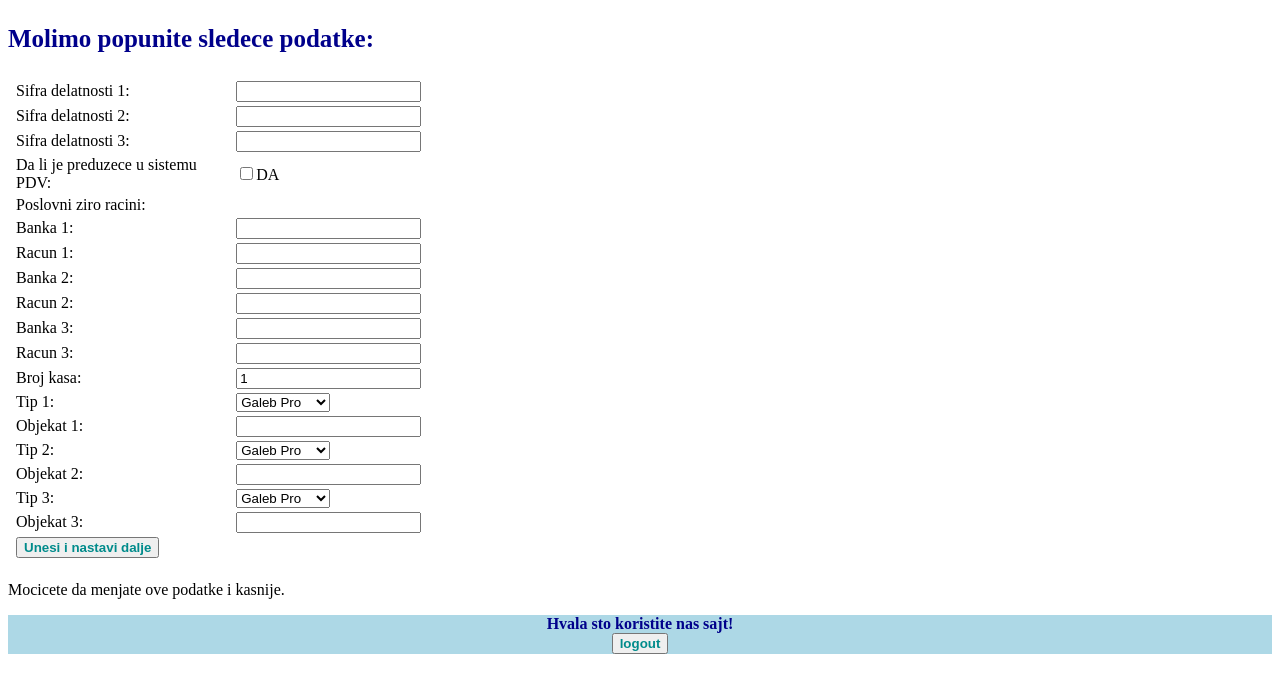
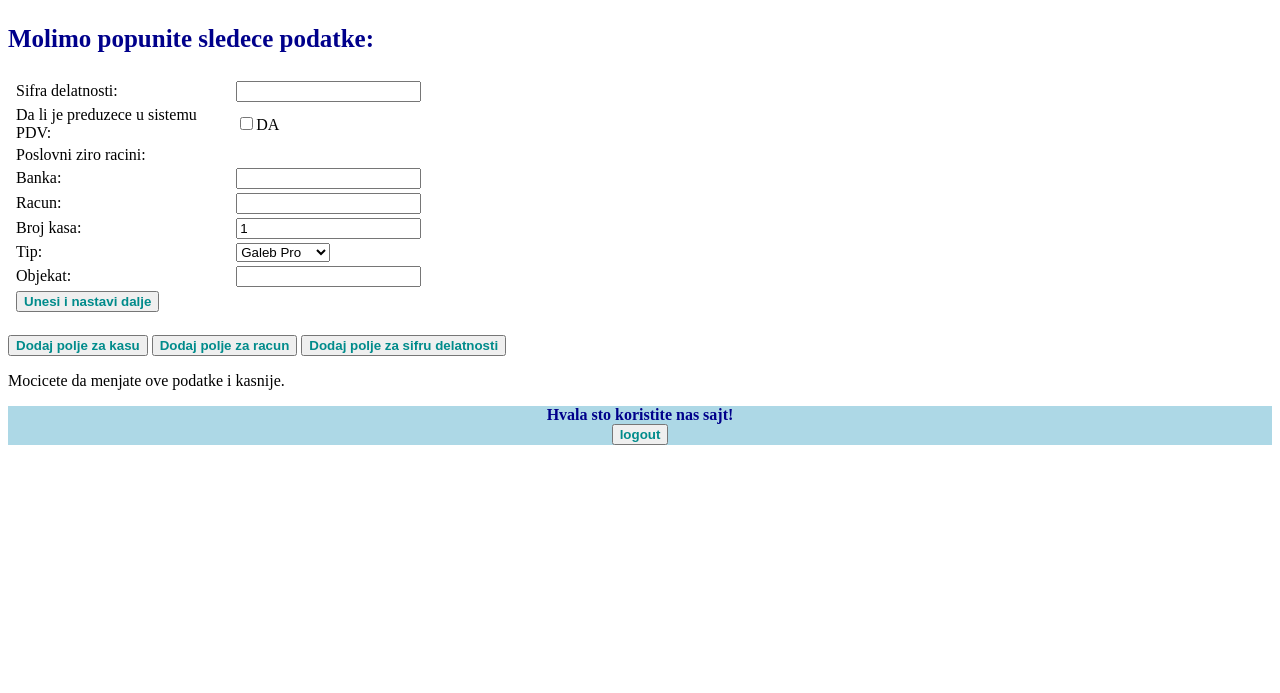
Before and after one commit to nkristina/SimpleWebsite, a PHP site: page /prviLogin.php in a window 1280 px wide. Shown: the part 77-770 px from the top of the page. Run offline with PHP 8.4, Linux system fonts and the light colour scheme; the visitor is signed in with stand-in values (Sample User, id 1).

Commit message:
Jos opcija

```diff
--- a/prviLogin.php
+++ b/prviLogin.php
@@ -21,20 +21,21 @@ Click nbfs://nbhost/SystemFileSystem/Templates/Scripting/EmptyPHPWebPage.php to
         ?>
         <div class='header'><h1>Dodatni podaci za registraciju</h1></div>
         <h3>Molimo popunite sledece podatke:</h3>
+
+        <?php
+        if(!isset($_SESSION['brojKase']))  $_SESSION['brojKase']= 1;
+        if(!isset($_SESSION['brojRacune']))  $_SESSION['brojRacune']= 1;
+        if(!isset($_SESSION['brojSifre']))  $_SESSION['brojSifre']= 1;?>
+
         <form action="prviLoginKod.php" method="post" name="formaPrviLog" onsubmit="return proveriPrvi();">
             <table>
+                <?php
+                for($k=0; $k<$_SESSION['brojSifre']; $k++){?>
                 <tr>
-                    <td>Sifra delatnosti 1:</td>
+                    <td>Sifra delatnosti:</td>
                     <td><input type="text" name="sifra[]"></td>
                 </tr>
-                <tr>
-                    <td>Sifra delatnosti 2:</td>
-                    <td><input type="text" name="sifra[]"></td>
-                </tr>
-                <tr>
-                    <td>Sifra delatnosti 3:</td>
-                    <td><input type="text" name="sifra[]"></td>
-                </tr>
+                <?php } ?>
                 <tr>
                     <td>Da li je preduzece u sistemu PDV:</td>
                     <td><input type="checkbox" name="pdv" value="1">DA</td>
@@ -43,36 +44,24 @@ Click nbfs://nbhost/SystemFileSystem/Templates/Scripting/EmptyPHPWebPage.php to
                     <td>Poslovni ziro racini:</td>
                     <td>&nbsp;</td>
                 </tr>
+                <?php
+                for($i=0; $i<$_SESSION['brojRacune']; $i++){?>
                 <tr>
-                    <td>Banka 1:</td>
+                    <td>Banka:</td>
                     <td><input type="text" name="banka[]"></td>
                 </tr>
                 <tr>
-                    <td>Racun 1:</td>
+                    <td>Racun:</td>
                     <td><input type="text" name="racun[]"></td>
                 </tr>
-                <tr>
-                    <td>Banka 2:</td>
-                    <td><input type="text" name="banka[]"></td>
-                </tr>
-                <tr>
-                    <td>Racun 2:</td>
-                    <td><input type="text" name="racun[]"></td>
-                </tr>
-                <tr>
-                    <td>Banka 3:</td>
-                    <td><input type="text" name="banka[]"></td>
-                </tr>
-                <tr>
-                    <td>Racun 3:</td>
-                    <td><input type="text" name="racun[]"></td>
-                </tr>
+                <?php } ?>
                 <tr>
                     <td>Broj kasa:</td>
-                    <td><input type="number" name="broj" value="1"></td>
+                    <td><input type="number" name="broj" value="<?php if(isset($_SESSION['brojKase'])) echo $_SESSION['brojKase']; else echo 1;?>"></td>
                 </tr>
+                <?php for($j=0; $j<$_SESSION['brojKase']; $j++){?>
                 <tr>
-                    <td>Tip 1:</td>
+                    <td>Tip:</td>
                     <td><select name="tip[]">
                         <option>Galeb Pro</option>
                         <option>Galeb N910</option>
@@ -80,39 +69,32 @@ Click nbfs://nbhost/SystemFileSystem/Templates/Scripting/EmptyPHPWebPage.php to
                         </select></td>
                 </tr>
                 <tr>
-                    <td>Objekat 1:</td>
+                    <td>Objekat:</td>
                     <td><input type="text" name="objekat[]"></td>
                 </tr>
-                <tr>
-                    <td>Tip 2:</td>
-                    <td><select name="tip[]">
-                        <option>Galeb Pro</option>
-                        <option>Galeb N910</option>
-                        <option>Galeb XP</option>
-                        </select></td>
-                </tr>
-                <tr>
-                    <td>Objekat 2:</td>
-                    <td><input type="text" name="objekat[]"></td>
-                </tr>
-                <tr>
-                    <td>Tip 3:</td>
-                    <td><select name="tip[]">
-                        <option>Galeb Pro</option>
-                        <option>Galeb N910</option>
-                        <option>Galeb XP</option>
-                        </select></td>
-                </tr>
-                <tr>
-                    <td>Objekat 3:</td>
-                    <td><input type="text" name="objekat[]"></td>
-                </tr>
+                <?php } ?>
                 <tr>
                     <td><input type="submit" name="unesi" value="Unesi i nastavi dalje" class='dugme'></td>
                     <td>&nbsp;</td>
                 </tr>
-            </table>
+                </table>
         </form>
+        <form method="post">
+            <input type="submit" name="kasaPlus" value="Dodaj polje za kasu" class="dugme">
+            <input type="submit" name="racunPlus" value="Dodaj polje za racun" class="dugme">
+            <input type="submit" name="sifraPlus" value="Dodaj polje za sifru delatnosti" class="dugme">
+        </form>
+        <?php
+        if(isset($_POST['kasaPlus'])){
+            $_SESSION['brojKase']++;
+        }
+        if(isset($_POST['racunPlus'])){
+            $_SESSION['brojRacune']++;
+        }
+        if(isset($_POST['sifraPlus'])){
+            $_SESSION['brojSifre']++;
+        }
+        ?>
         <p>Mocicete da menjate ove podatke i kasnije.</p>
         <div class='footer'>
         <h4>Hvala sto koristite nas sajt!</h4>
```
